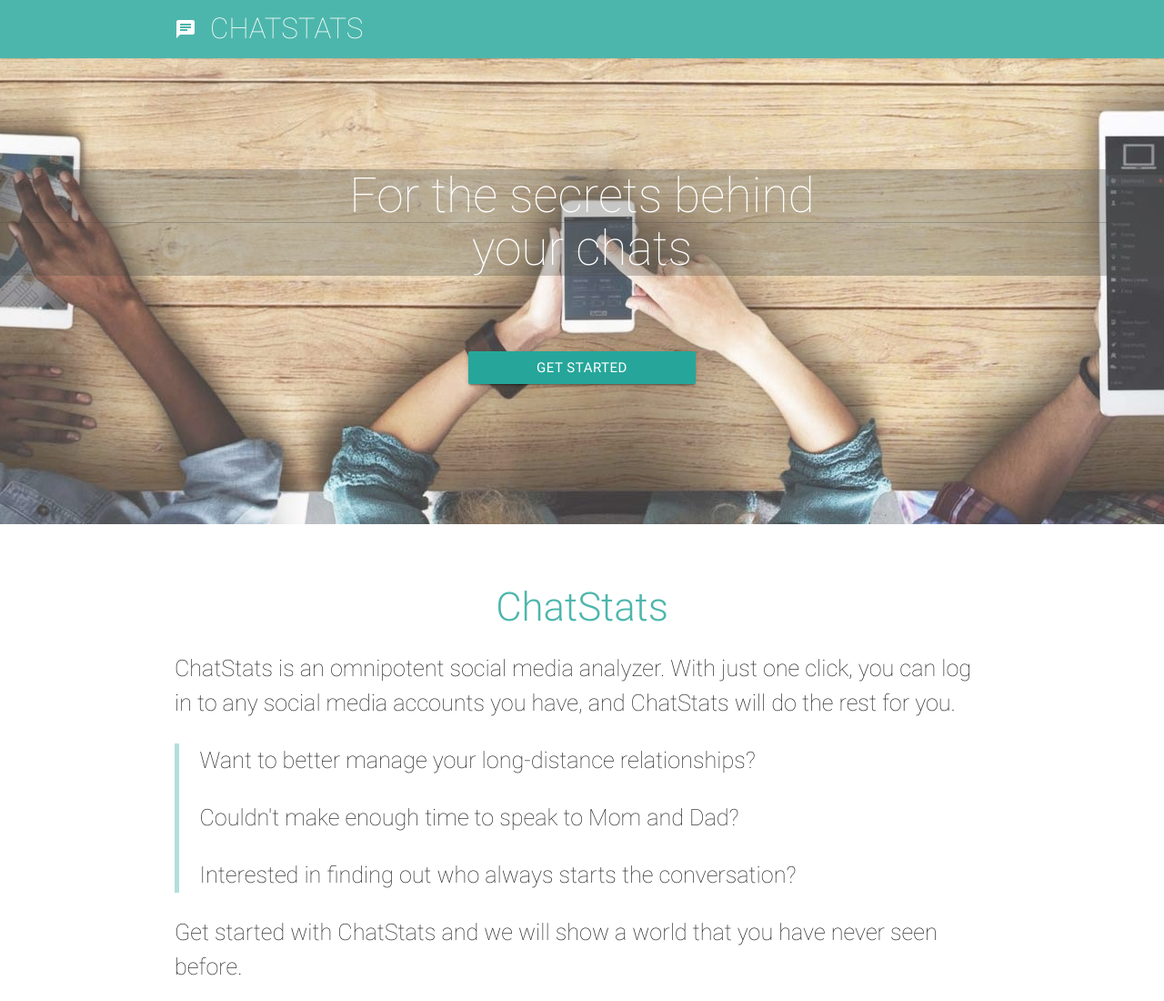
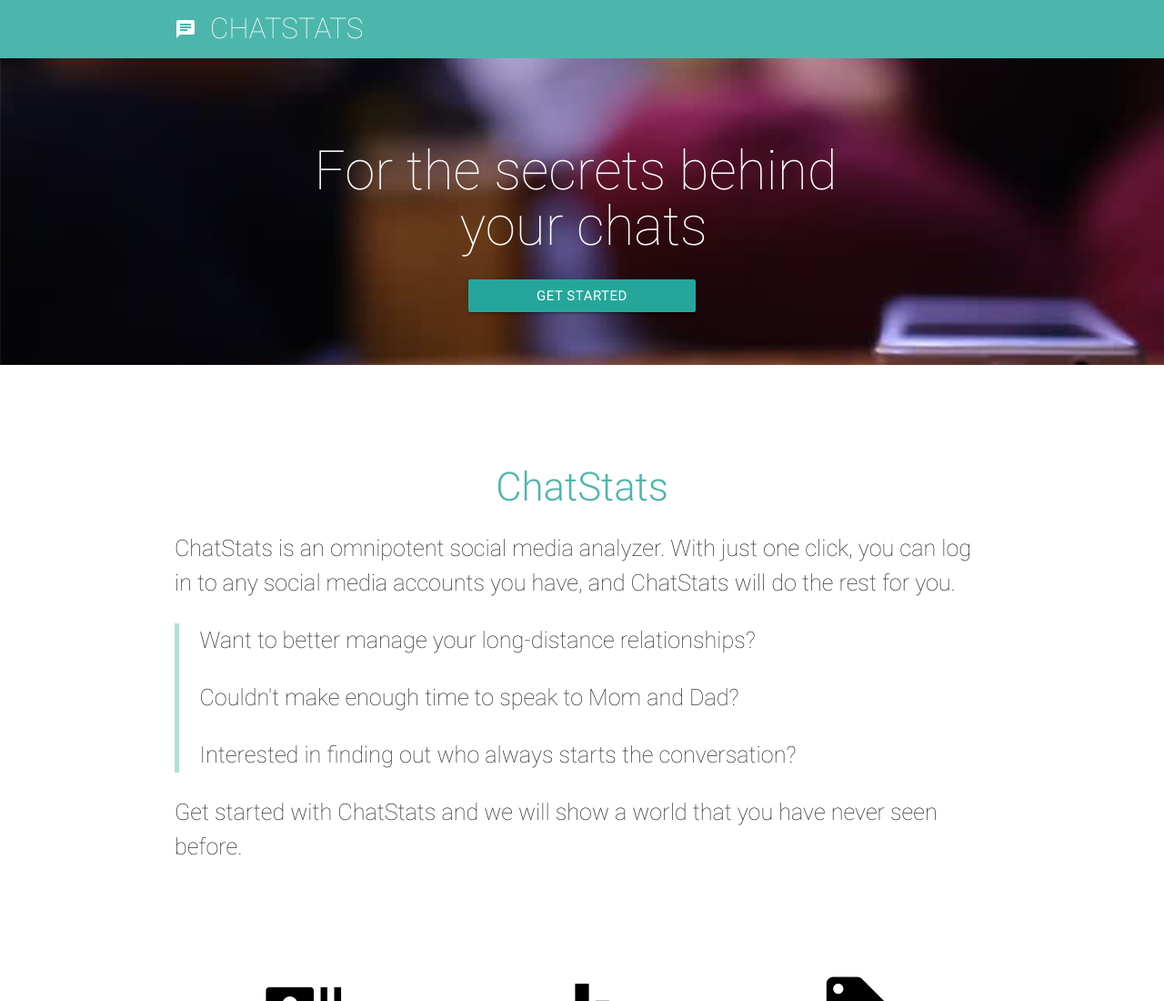
Before and after one commit to rainyche/Chatstats, a plain HTML site: page home.html in a window 1280 px wide. Shown: the top 1100 px of the page at 91% size. Drawn offline with nearby package versions, Linux system fonts and the light colour scheme.

Commit message:
Changed background pic

```diff
--- a/css/style.css
+++ b/css/style.css
@@ -14,13 +14,20 @@
 }
 
 #intro1{
+    font-size:60px;
 	position: absolute;
-	background-color: rgba(69, 75,71, 0.3);
 	text-align: center;
-	top: 18.7%;
-	left:0;
-	width: 100%;
+	top: 17%;
+	left:27%;
+}
 
+
+#intro2{
+    font-size:60px;
+    position: absolute;
+    text-align: center;
+    top:33%;
+    left:39.5%;
 }
 
 .table{
@@ -46,14 +53,6 @@
 	font-size:30px;
 }
 
-#intro2{
-	position: absolute;
-	background-color: rgba(69, 75,71, 0.3);
-	text-align: center;
-	top:30%;
-	left:0;
-	width: 100%;
-}
 
 #startbutton{
 	position: absolute;
@@ -66,13 +65,11 @@
 #greeting {
 	position: absolute;
 	top: 10%;
-	left:35%;
+	left:31%;
 	font-size: 10em;
+    opacity:0.8;
 }
 
-#task1{
-	opacity: 0.5;
-}
 
 .points{
 	position:absolute;
--- a/home.html
+++ b/home.html
@@ -37,7 +37,7 @@
           </a>
         </div>
 
-        <div><img src= "pic/background1.png"></div>
+        <div><img src= "pic/background.png"></div>
       </div>
 
 
```
Also changed, not shown: frontpage.html (+2 -2 lines), pic/background.png (added), pic/background1.jpg (deleted), pic/background1.png (deleted), pic/background3.jpg (added), pic/background6.png (renamed from pic/background2.png).
